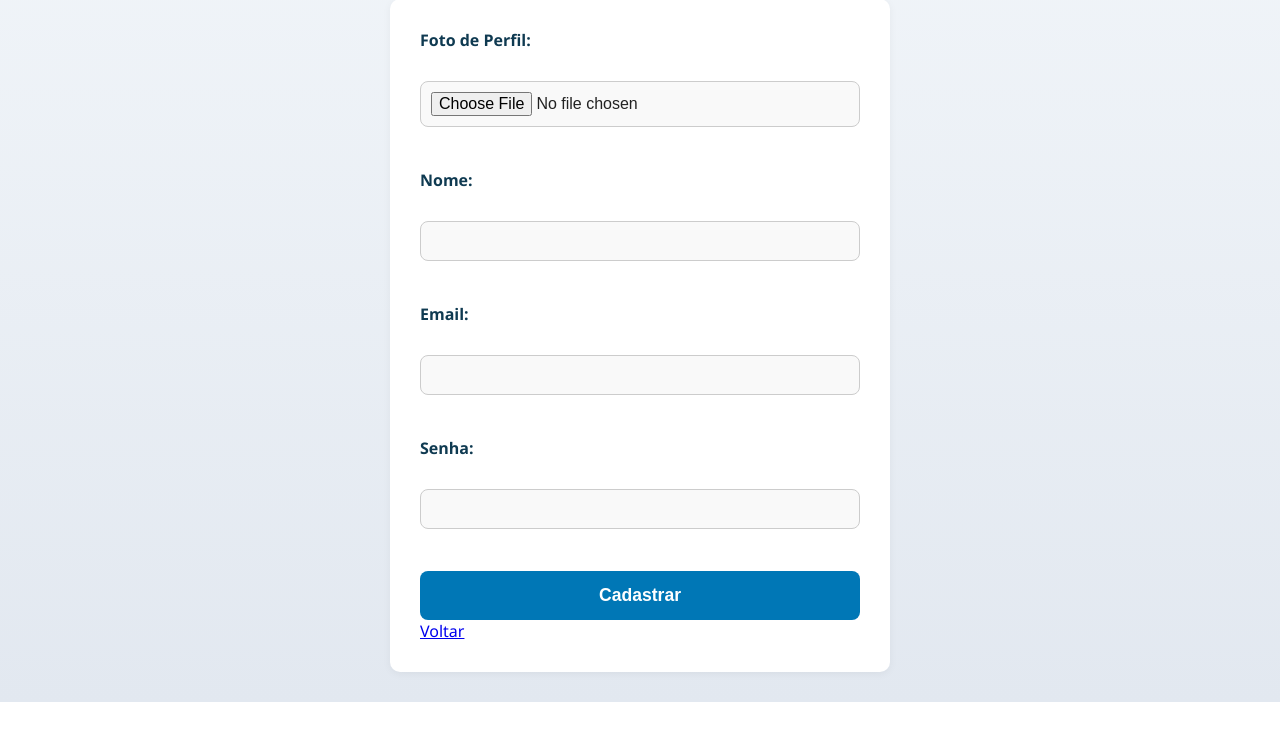
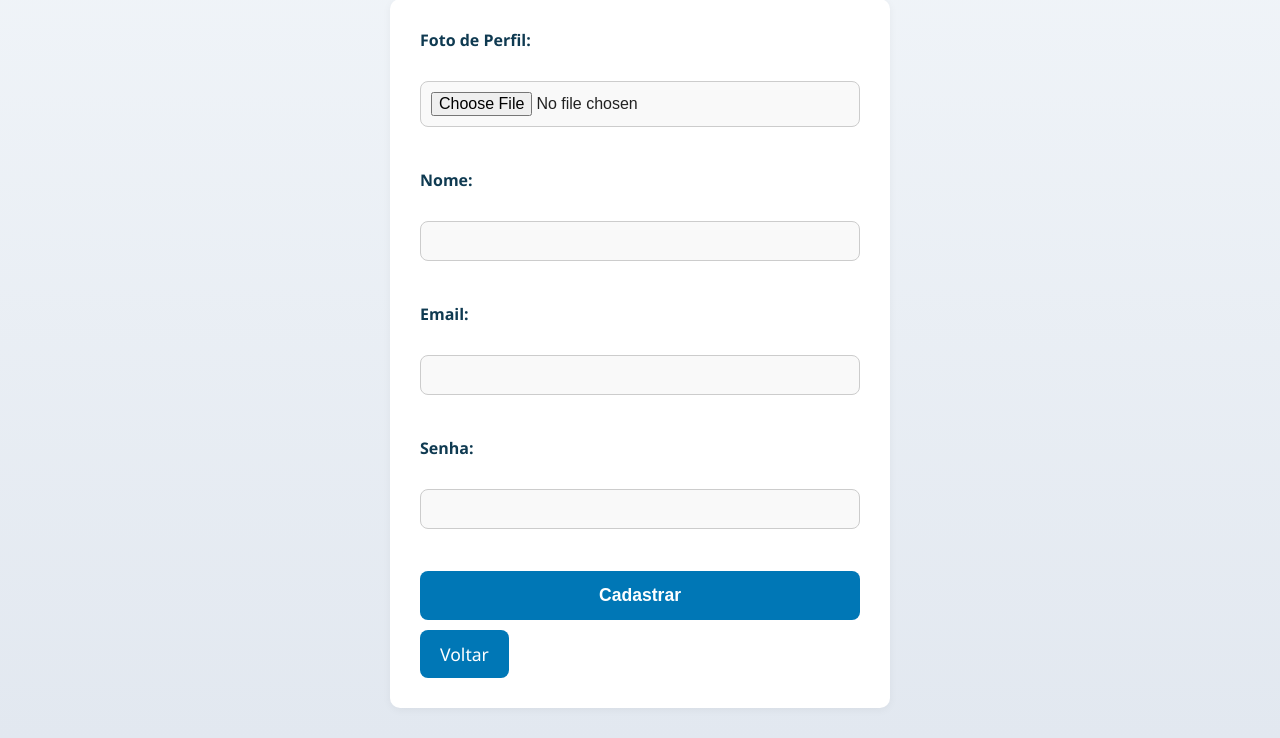
Before and after one commit to souzathaina/portal-de-noticias-php, a PHP site: page /cadastro.php in a window 1280 px wide. Shown: the part 104-842 px from the top of the page. Before the commit the page ends 806 px from the top, so only its background shows below. Run offline with PHP 8.4, Linux system fonts and the light colour scheme.

Commit message:
Basicamente pronto

```diff
--- a/cadastrarNoticia.php
+++ b/cadastrarNoticia.php
@@ -70,7 +70,8 @@ if ($_SERVER['REQUEST_METHOD'] === 'POST') {
         <input type="file" name="imagem" id="imagem"><br><br>
 
         <button type="submit">Cadastrar Notícia</button>
-        <a href="telaLogado.php">Voltar</a>
+        <a href="telaLogado.php" class="botao-voltar">Voltar</a>
+
     </form>
 </body>
 
--- a/cadastro.php
+++ b/cadastro.php
@@ -93,7 +93,8 @@ if ($_SERVER["REQUEST_METHOD"] === "POST") {
         <input type="password" name="senha" required><br><br>
 
         <input type="submit" value="Cadastrar">
-        <a href="index.php">Voltar</a>
+        <a href="index.php" class="botao-voltar">Voltar</a>
+
     </form>
 </body>
 
--- a/includes/conexao.php
+++ b/includes/conexao.php
@@ -4,7 +4,7 @@
 $host = 'localhost';
 $dbname = 'db_portal_noticias';
 $usuario = 'root';
-$senha = '';
+$senha = '200567';
 
 try {
     // Fazendo a conexão corretamente
--- a/login.php
+++ b/login.php
@@ -1,5 +1,5 @@
 <?php
-session_start();  // ESSENCIAL para usar sessão
+session_start();
 
 require_once 'includes/conexao.php';
 require_once 'includes/funcoes.php';
@@ -21,7 +21,7 @@ if ($_SERVER["REQUEST_METHOD"] === "POST") {
         $_SESSION['nome'] = $usuario['nome'];
         // Se foto estiver vazia, colocar imagem padrão
         $_SESSION['foto'] = !empty($usuario['foto']) ? $usuario['foto'] : 'imagens/perfil_padrao.png';
-
+        setcookie("email_usuario", $email, time() + 3600);
         header("location: telaLogado.php");
         exit;
     } else {
--- a/logout.php
+++ b/logout.php
@@ -3,6 +3,9 @@ session_start();
 session_unset(); // Remove todas as variáveis de sessão
 session_destroy(); // Encerra a sessão completamente
 
+// Apaga o cookie do e-mail
+setcookie("email_usuario", "", time() - 3600);
+
 // Redireciona o usuário para a página de login
 header("Location: login.php");
 exit;
--- a/noticia.php
+++ b/noticia.php
@@ -29,7 +29,7 @@ if (!$noticia) {
 <head>
     <meta charset="UTF-8" />
     <title><?= htmlspecialchars($noticia['titulo']) ?></title>
-    <link rel="stylesheet" href="style.css" />
+    <link rel="stylesheet" href="./styles/style_noticia.css" />
 </head>
 
 <body>
--- a/styles/style_cadastro.css
+++ b/styles/style_cadastro.css
@@ -35,7 +35,7 @@ form {
   background: #fff;
   padding: 30px;
   border-radius: 10px;
-  box-shadow: 0 2px 8px rgba(0,0,0,0.05);
+  box-shadow: 0 2px 8px rgba(0, 0, 0, 0.05);
 }
 
 /* Labels */
@@ -78,6 +78,25 @@ form input[type="submit"]:hover {
   background: #023e8a;
 }
 
+/* Link Voltar como botão */
+a.botao-voltar {
+  display: inline-block;
+  text-align: center;
+  background: #0077b6;
+  color: white;
+  font-size: 1.1em;
+  padding: 12px 20px;
+  border-radius: 8px;
+  text-decoration: none;
+  margin-top: 10px;
+  transition: background 0.3s ease;
+}
+
+a.botao-voltar:hover {
+  background: #023e8a;
+}
+
+
 /* Responsivo */
 @media (max-width: 600px) {
   form {
```
Also changed, not shown: styles/style_cadNoticia.css (+8 -3 lines), telaLogado.php (+4 -5 lines), excluirUsuario.php (line endings or trailing spaces), imagens/6855de56ea176_simbolos-religiosos-og.webp (added), imagens/6855de9e81401-simbolos-religiosos-og.webp (added).
